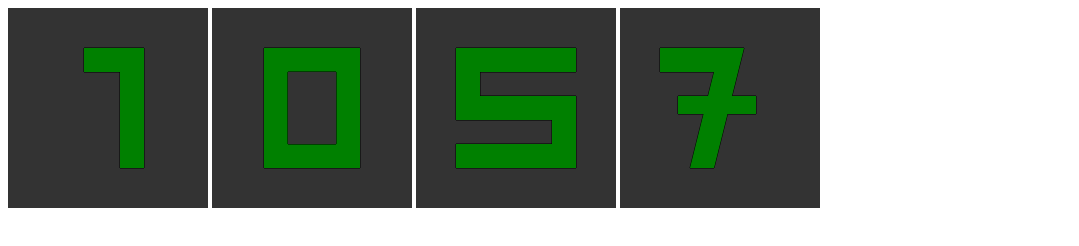
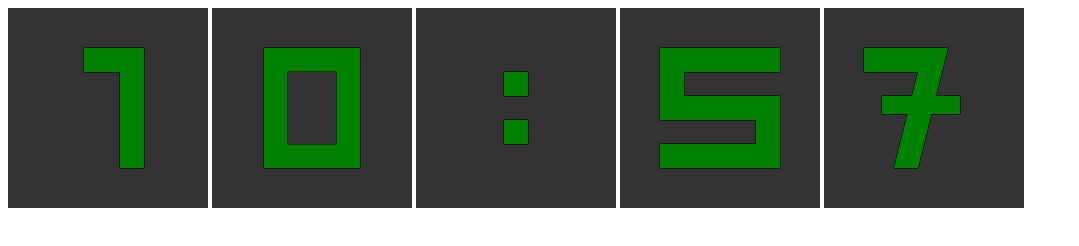
Before and after one commit to Clansou/Design-Clock, a plain HTML site: page index.html in a window 1280 px wide. Shown: the whole page, without its empty margins (0-1079 px from the left). Drawn offline with Linux system fonts and the light colour scheme.

Commit message:
Add : in time

```diff
--- a/Js/date.js
+++ b/Js/date.js
@@ -6,7 +6,8 @@ export function getDate() {
     return {
         0: hours[0],
         1: hours[1],
-        2: minutes[0],
-        3: minutes[1]
+        2: ":",
+        3: minutes[0],
+        4: minutes[1]
     };
 }
--- a/Js/numbers/drawNumber.js
+++ b/Js/numbers/drawNumber.js
@@ -1,4 +1,4 @@
-import { DrawZero, DrawOne, DrawTwo, DrawThree,DrawFour,DrawFive,DrawSix,DrawSeven,DrawEight,DrawNine } from './numbers.js';
+import { DrawZero, DrawOne, DrawTwo, DrawThree,DrawFour,DrawFive,DrawSix,DrawSeven,DrawEight,DrawNine,DrawColon } from './numbers.js';
 
 export function DrawNumber(ctx, canva, hourNumber) {
     switch (hourNumber) {
@@ -32,6 +32,9 @@ export function DrawNumber(ctx, canva, hourNumber) {
         case '9':
             DrawNine(ctx, canva.width, canva.height);;
             break;
+        case ':':
+            DrawColon(ctx, canva.width, canva.height);;
+            break;
         default:
             console.log('Chiffre non reconnu');
             break;
--- a/Js/numbers/numbers.js
+++ b/Js/numbers/numbers.js
@@ -166,21 +166,21 @@ export function DrawSix(ctx, canvasWidth, canvasHeight){
     ctx.beginPath();
     ctx.moveTo(xOffset + width * 0.1, yOffset); // Point de départ
     ctx.lineTo(xOffset + width * 0.9, yOffset); // Ligne horizontale supérieure
-    ctx.lineTo(xOffset + width * 0.9, yOffset +height* 0.2);
-    ctx.lineTo(xOffset + width * 0.3, yOffset +height* 0.2);
-    ctx.lineTo(xOffset + width * 0.3, yOffset +height* 0.4);
-    ctx.lineTo(xOffset + width * 0.9, yOffset +height* 0.4);
-    ctx.lineTo(xOffset + width * 0.9, yOffset +height);
-    ctx.lineTo(xOffset + width * 0.1, yOffset +height);
+    ctx.lineTo(xOffset + width * 0.9, yOffset + height* 0.2);
+    ctx.lineTo(xOffset + width * 0.3, yOffset + height* 0.2);
+    ctx.lineTo(xOffset + width * 0.3, yOffset + height* 0.4);
+    ctx.lineTo(xOffset + width * 0.9, yOffset + height* 0.4);
+    ctx.lineTo(xOffset + width * 0.9, yOffset + height);
+    ctx.lineTo(xOffset + width * 0.1, yOffset + height);
     ctx.lineTo(xOffset + width * 0.1, yOffset);
     fillColor(ctx);
 
     ctx.beginPath();
-    ctx.moveTo(xOffset +width*0.3, yOffset+height*0.6);
-    ctx.lineTo(xOffset +width*0.7, yOffset+height*0.6);
-    ctx.lineTo(xOffset +width*0.7, yOffset+height*0.8);
-    ctx.lineTo(xOffset +width*0.3, yOffset+height*0.8);
-    ctx.lineTo(xOffset +width*0.3, yOffset+height*0.6);
+    ctx.moveTo(xOffset + width*0.3, yOffset + height*0.6);
+    ctx.lineTo(xOffset + width*0.7, yOffset + height*0.6);
+    ctx.lineTo(xOffset + width*0.7, yOffset + height*0.8);
+    ctx.lineTo(xOffset + width*0.3, yOffset + height*0.8);
+    ctx.lineTo(xOffset + width*0.3, yOffset + height*0.6);
     fillBackgroundColor(ctx);
 }
 
@@ -213,7 +213,7 @@ export function DrawEight(ctx, canvasWidth, canvasHeight){
     const { xOffset, yOffset, width, height } = calculateCoordinates(canvasWidth, canvasHeight);
 
     ctx.beginPath();
-    ctx.moveTo(xOffset +width * 0.1, yOffset); // Point de départ
+    ctx.moveTo(xOffset + width * 0.1, yOffset); // Point de départ
     ctx.lineTo(xOffset + width * 0.9, yOffset); // Ligne horizontale supérieure
     ctx.lineTo(xOffset + width * 0.9, yOffset + height);
     ctx.lineTo(xOffset + width * 0.1, yOffset + height);
@@ -221,19 +221,19 @@ export function DrawEight(ctx, canvasWidth, canvasHeight){
     fillColor(ctx);
 
     ctx.beginPath();
-    ctx.moveTo(xOffset +width*0.3, yOffset+height*0.2);
-    ctx.lineTo(xOffset +width*0.7, yOffset+height*0.2);
-    ctx.lineTo(xOffset +width*0.7, yOffset+height*0.4);
-    ctx.lineTo(xOffset +width*0.3, yOffset+height*0.4);
-    ctx.lineTo(xOffset +width*0.3, yOffset+height*0.2);
+    ctx.moveTo(xOffset + width*0.3, yOffset + height*0.2);
+    ctx.lineTo(xOffset + width*0.7, yOffset + height*0.2);
+    ctx.lineTo(xOffset + width*0.7, yOffset + height*0.4);
+    ctx.lineTo(xOffset + width*0.3, yOffset + height*0.4);
+    ctx.lineTo(xOffset + width*0.3, yOffset + height*0.2);
     fillBackgroundColor(ctx);
 
     ctx.beginPath();
-    ctx.moveTo(xOffset +width*0.3, yOffset+height*0.6);
-    ctx.lineTo(xOffset +width*0.7, yOffset+height*0.6);
-    ctx.lineTo(xOffset +width*0.7, yOffset+height*0.8);
-    ctx.lineTo(xOffset +width*0.3, yOffset+height*0.8);
-    ctx.lineTo(xOffset +width*0.3, yOffset+height*0.6);
+    ctx.moveTo(xOffset + width*0.3, yOffset+ height*0.6);
+    ctx.lineTo(xOffset + width*0.7, yOffset+ height*0.6);
+    ctx.lineTo(xOffset + width*0.7, yOffset+ height*0.8);
+    ctx.lineTo(xOffset + width*0.3, yOffset+ height*0.8);
+    ctx.lineTo(xOffset + width*0.3, yOffset+ height*0.6);
     fillBackgroundColor(ctx);
 }
 
@@ -244,8 +244,8 @@ export function DrawNine(ctx, canvasWidth, canvasHeight){
     ctx.beginPath();
     ctx.moveTo(xOffset + width * 0.1, yOffset); // Point de départ
     ctx.lineTo(xOffset + width * 0.9, yOffset); // Ligne horizontale supérieure
-    ctx.lineTo(xOffset + width * 0.9, yOffset +height);
-    ctx.lineTo(xOffset + width * 0.1, yOffset +height);
+    ctx.lineTo(xOffset + width * 0.9, yOffset + height);
+    ctx.lineTo(xOffset + width * 0.1, yOffset + height);
     ctx.lineTo(xOffset + width * 0.1, yOffset + height * 0.8);
     ctx.lineTo(xOffset + width * 0.7, yOffset + height * 0.8);
     ctx.lineTo(xOffset + width * 0.7, yOffset + height * 0.6);
@@ -254,10 +254,31 @@ export function DrawNine(ctx, canvasWidth, canvasHeight){
     fillColor(ctx);
 
     ctx.beginPath();
-    ctx.moveTo(xOffset +width*0.3, yOffset+height*0.2);
-    ctx.lineTo(xOffset +width*0.7, yOffset+height*0.2);
-    ctx.lineTo(xOffset +width*0.7, yOffset+height*0.4);
-    ctx.lineTo(xOffset +width*0.3, yOffset+height*0.4);
-    ctx.lineTo(xOffset +width*0.3, yOffset+height*0.2);
+    ctx.moveTo(xOffset + width*0.3, yOffset + height*0.2);
+    ctx.lineTo(xOffset + width*0.7, yOffset + height*0.2);
+    ctx.lineTo(xOffset + width*0.7, yOffset + height*0.4);
+    ctx.lineTo(xOffset + width*0.3, yOffset + height*0.4);
+    ctx.lineTo(xOffset + width*0.3, yOffset + height*0.2);
     fillBackgroundColor(ctx);
 }
+
+export function DrawColon(ctx, canvasWidth, canvasHeight){
+    // Calcul des nouvelles coordonnées en fonction de la taille du canvas
+    const { xOffset, yOffset, width, height } = calculateCoordinates(canvasWidth, canvasHeight);
+
+    ctx.beginPath();
+    ctx.moveTo(xOffset + width * 0.4, yOffset + height * 0.2); // Point de départ
+    ctx.lineTo(xOffset + width * 0.6, yOffset + height * 0.2); // Ligne horizontale supérieure
+    ctx.lineTo(xOffset + width * 0.6, yOffset + height * 0.4);
+    ctx.lineTo(xOffset + width * 0.4, yOffset + height * 0.4);
+    ctx.lineTo(xOffset + width * 0.4, yOffset + height * 0.2);
+    fillColor(ctx);
+
+    ctx.beginPath();
+    ctx.moveTo(xOffset + width * 0.4, yOffset + height * 0.6); // Point de départ
+    ctx.lineTo(xOffset + width * 0.6, yOffset + height * 0.6); // Ligne horizontale supérieure
+    ctx.lineTo(xOffset + width * 0.6, yOffset + height * 0.8);
+    ctx.lineTo(xOffset + width * 0.4, yOffset + height * 0.8);
+    ctx.lineTo(xOffset + width * 0.4, yOffset + height * 0.6);
+    fillColor(ctx);
+}
--- a/index.html
+++ b/index.html
@@ -10,6 +10,7 @@
     <canvas class="canvas" width="200" height="200" style="background-color:#333"></canvas>
     <canvas class="canvas" width="200" height="200" style="background-color:#333"></canvas>
     <canvas class="canvas" width="200" height="200" style="background-color:#333"></canvas>
+    <canvas class="canvas" width="200" height="200" style="background-color:#333"></canvas>
 
 </body>
 <script type="module" src="Js/main.js"></script>
```
